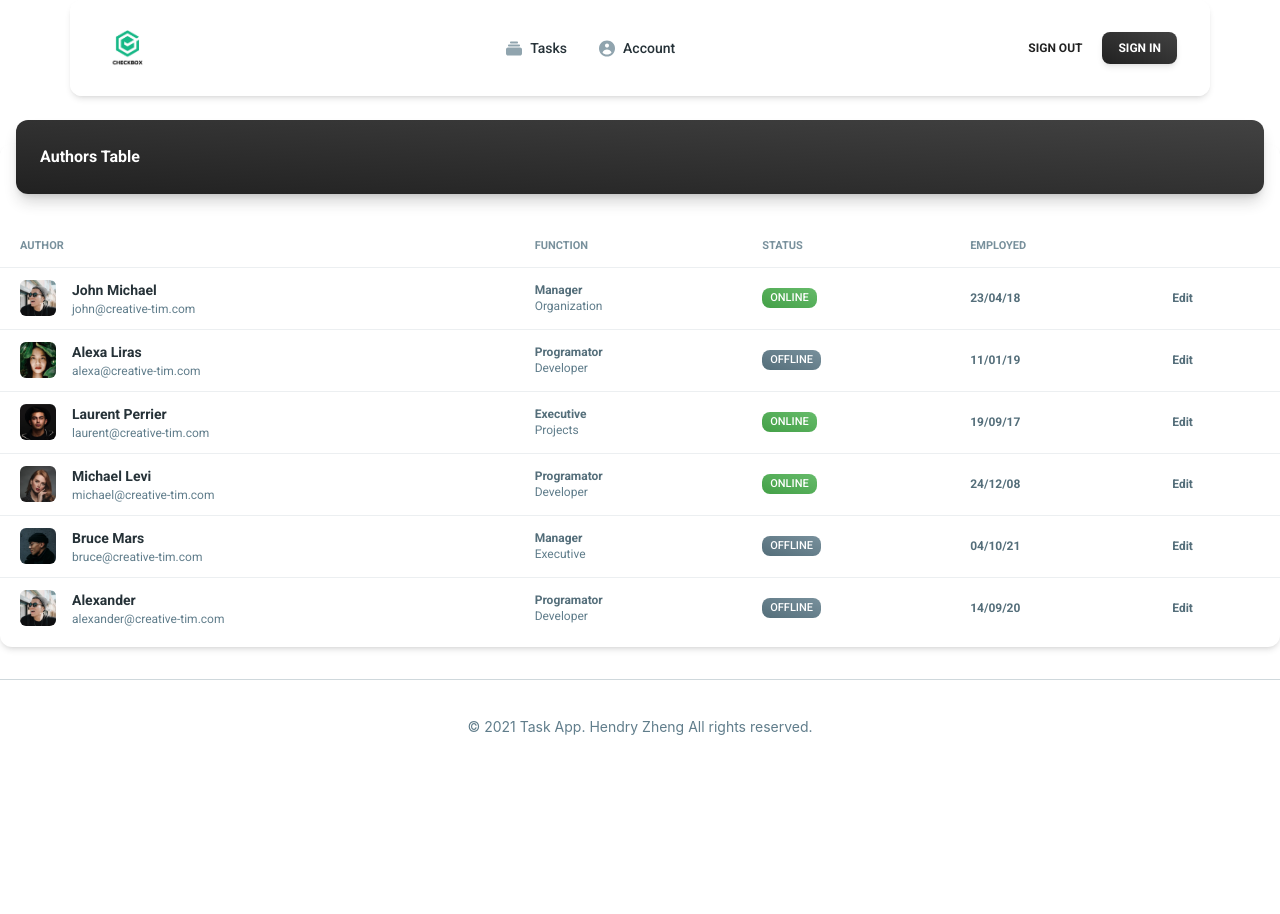
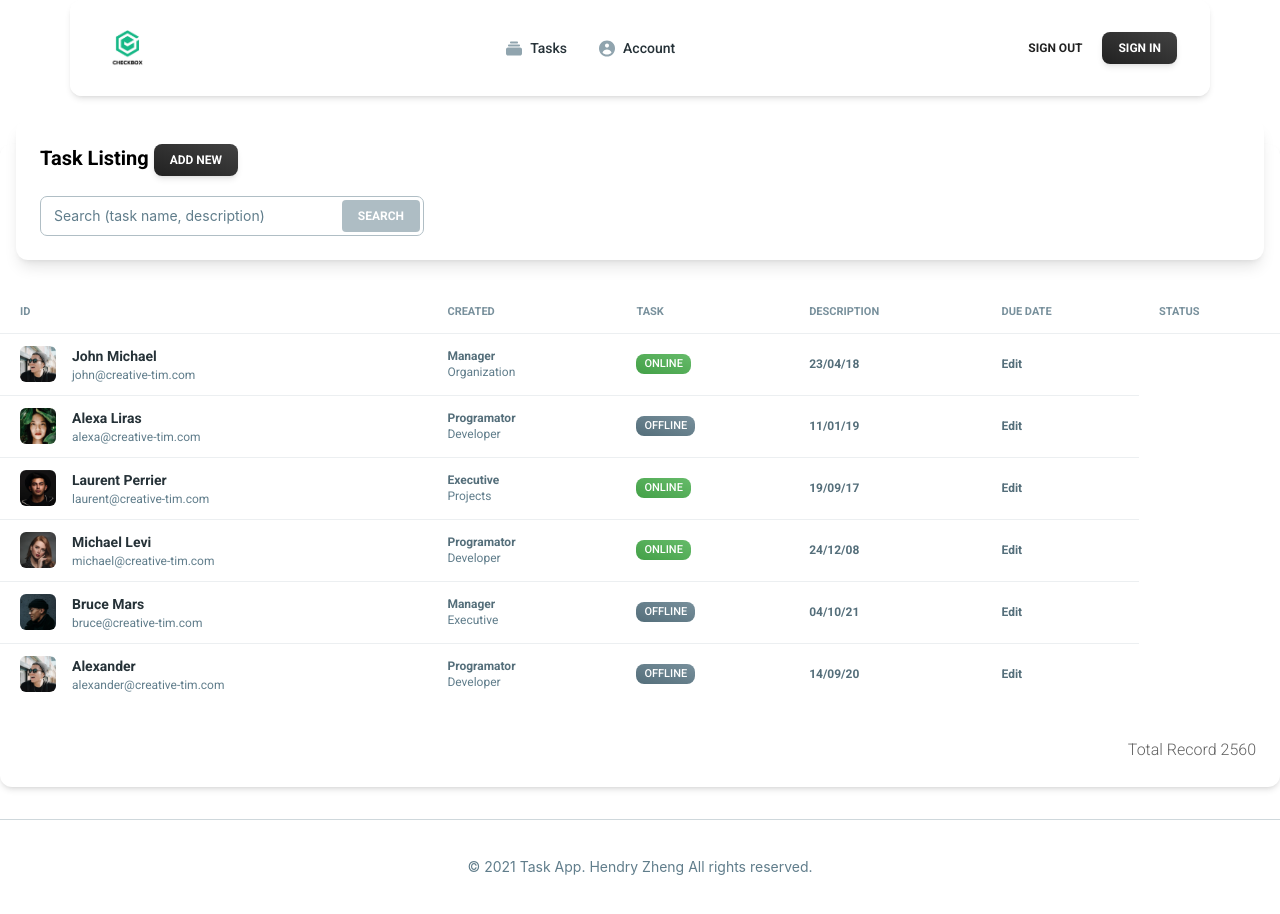
Before and after one commit to xen-HendryZheng/task-application-node-react, a React (Create React App) app in the folder frontend/: page /task in a window 1280 px wide. Before the commit the page ends 800 px from the top, so only its background shows below. Built offline with nearby package versions, Linux system fonts and the light colour scheme.

Commit message:
update css, add task form

```diff
--- a/frontend/src/components/HeaderNav.tsx
+++ b/frontend/src/components/HeaderNav.tsx
@@ -58,8 +58,8 @@ export function HeaderNav() {
           xmlns="http://www.w3.org/2000/svg"
         >
           <path
-            fill-rule="evenodd"
-            clip-rule="evenodd"
+            fillRule="evenodd"
+            clipRule="evenodd"
             d="M16 8.5C16 10.6217 15.1571 12.6566 13.6569 14.1569C12.1566 15.6571 10.1217 16.5 8 16.5C5.87827 16.5 3.84344 15.6571 2.34315 14.1569C0.842855 12.6566 0 10.6217 0 8.5C0 6.37827 0.842855 4.34344 2.34315 2.84315C3.84344 1.34285 5.87827 0.5 8 0.5C10.1217 0.5 12.1566 1.34285 13.6569 2.84315C15.1571 4.34344 16 6.37827 16 8.5ZM10 5.5C10 6.03043 9.78929 6.53914 9.41421 6.91421C9.03914 7.28929 8.53043 7.5 8 7.5C7.46957 7.5 6.96086 7.28929 6.58579 6.91421C6.21071 6.53914 6 6.03043 6 5.5C6 4.96957 6.21071 4.46086 6.58579 4.08579C6.96086 3.71071 7.46957 3.5 8 3.5C8.53043 3.5 9.03914 3.71071 9.41421 4.08579C9.78929 4.46086 10 4.96957 10 5.5ZM8 9.5C7.0426 9.49981 6.10528 9.77449 5.29942 10.2914C4.49356 10.8083 3.85304 11.5457 3.454 12.416C4.01668 13.0706 4.71427 13.5958 5.49894 13.9555C6.28362 14.3152 7.13681 14.5009 8 14.5C8.86319 14.5009 9.71638 14.3152 10.5011 13.9555C11.2857 13.5958 11.9833 13.0706 12.546 12.416C12.147 11.5457 11.5064 10.8083 10.7006 10.2914C9.89472 9.77449 8.9574 9.49981 8 9.5Z"
             fill="#90A4AE"
           />
--- /dev/null
+++ b/frontend/src/components/dialog/TaskForm.tsx
@@ -0,0 +1,84 @@
+import React from "react";
+import {
+  Button,
+  Dialog,
+  DialogHeader,
+  DialogBody,
+  DialogFooter,
+  Typography,
+  Input
+} from "@material-tailwind/react";
+
+interface TaskFormProps {
+    openDialog: boolean;
+    handler: () => void;
+}
+
+export function TaskFormDialog({openDialog, handler}: TaskFormProps ) {
+
+  return (
+    <>
+      <Dialog placeholder={''} open={openDialog} handler={handler}>
+        <DialogHeader placeholder={''}>Add New Task.</DialogHeader>
+        <DialogBody placeholder={''}>
+            <form className="mt-8 mb-2 w-80 max-w-screen-lg sm:w-96">
+                <div className="mb-1 flex flex-col gap-6">
+                <Typography placeholder={''} variant="h6" color="blue-gray" className="-mb-3">
+                    Your Name
+                </Typography>
+                <Input
+                    size="lg"
+                    placeholder="name@mail.com"
+                    className=" !border-t-blue-gray-200 focus:!border-t-gray-900"
+                    labelProps={{
+                    className: "before:content-none after:content-none",
+                    }}
+                    crossOrigin={''}
+                />
+                <Typography placeholder={''} variant="h6" color="blue-gray" className="-mb-3">
+                    Your Email
+                </Typography>
+                <Input
+                    size="lg"
+                    placeholder="name@mail.com"
+                    className=" !border-t-blue-gray-200 focus:!border-t-gray-900"
+                    labelProps={{
+                    className: "before:content-none after:content-none",
+                    }}
+                    crossOrigin={''}
+                />
+                <Typography placeholder={''} variant="h6" color="blue-gray" className="-mb-3">
+                    Password
+                </Typography>
+                <Input
+                    type="password"
+                    size="lg"
+                    placeholder="********"
+                    className=" !border-t-blue-gray-200 focus:!border-t-gray-900"
+                    labelProps={{
+                    className: "before:content-none after:content-none",
+                    }}
+                    crossOrigin={''}
+                />
+                </div>
+            </form>
+        </DialogBody>
+        <DialogFooter placeholder={''}>
+          <Button
+            placeholder={''}
+            variant="text"
+            color="red"
+            onClick={handler}
+            className="mr-1"
+          >
+            <span>Cancel</span>
+          </Button>
+          <Button placeholder={''} variant="gradient" color="green" onClick={handler}>
+            <span>Add Task</span>
+          </Button>
+        </DialogFooter>
+      </Dialog>
+    </>
+  );
+}
+export default TaskFormDialog;
--- a/frontend/src/pages/TaskPage.tsx
+++ b/frontend/src/pages/TaskPage.tsx
@@ -7,26 +7,68 @@ import {
     Chip,
     Tooltip,
     Progress,
+    Button,
+    Input,
+    CardFooter
 } from "@material-tailwind/react";
 import { EllipsisVerticalIcon } from "@heroicons/react/24/outline";
 
 import authorsTableData from "../data/authors-table-data";
+import React from "react";
+import TaskFormDialog from "../components/dialog/TaskForm";
 
 //Generate a simple task page with a form to add a task and a list of tasks in react
 const TaskPage = () => {
-    return(
+    const [searchKeyword, setSearchKeyword] = React.useState("");
+    const onChange = (e: React.ChangeEvent<HTMLInputElement>) => setSearchKeyword(e.target.value);
+    const [openDialog, setOpenDialog] = React.useState(false);
+
+    return (
+        <>
+            <TaskFormDialog openDialog={openDialog} handler={() => { setOpenDialog(!openDialog) }} />
             <div className="mt-12 mb-8 flex flex-col gap-12">
                 <Card placeholder={''}>
-        <CardHeader placeholder={''} variant="gradient" color="gray" className="mb-8 p-6">
-          <Typography placeholder={''} variant="h6" color="white">
-            Authors Table
+                    <CardHeader placeholder={''} className="mb-8 p-6">
+                        <Typography placeholder={''} variant="h5" color="black">
+                            Task Listing <Button
+                                size="sm"
+                                variant="gradient"
+                                className=""
+                                onClick={() => {
+                                    setOpenDialog(true)
+                                }}
+                                placeholder={''}>
+                                Add New
+                            </Button>
                         </Typography>
+                        <div className="mt-5 relative flex w-full max-w-[24rem]">
+                            <Input
+                                type="text"
+                                label="Search (task name, description)"
+                                value={searchKeyword}
+                                onChange={onChange}
+                                className="pr-20"
+                                containerProps={{
+                                    className: "min-w-0",
+                                }} crossOrigin={undefined} />
+                            <Button
+                                size="sm"
+                                color={searchKeyword ? "gray" : "blue-gray"}
+                                disabled={!searchKeyword}
+                                className="!absolute right-1 top-1 rounded"
+                                placeholder={''}>
+                                Search
+                            </Button>
+                        </div>
                     </CardHeader>
                     <CardBody placeholder={''} className="overflow-x-scroll px-0 pt-0 pb-2">
+
+
+
                         <table className="w-full min-w-[640px] table-auto">
                             <thead>
                                 <tr>
-                {["author", "function", "status", "employed", ""].map((el) => (
+                                    {["id", "created", "task", "description", "due date", "status"].map((el) => (
                                         <th
                                             key={el}
                                             className="border-b border-blue-gray-50 py-3 px-5 text-left"
@@ -45,8 +87,7 @@ const TaskPage = () => {
                             <tbody>
                                 {authorsTableData.map(
                                     ({ img, name, email, job, online, date }, key) => {
-                  const className = `py-3 px-5 ${
-                    key === authorsTableData.length - 1
+                                        const className = `py-3 px-5 ${key === authorsTableData.length - 1
                                             ? ""
                                             : "border-b border-blue-gray-50"
                                             }`;
@@ -70,10 +111,10 @@ const TaskPage = () => {
                                                     </div>
                                                 </td>
                                                 <td className={className}>
-                        <Typography  placeholder={''} className="text-xs font-semibold text-blue-gray-600">
+                                                    <Typography placeholder={''} className="text-xs font-semibold text-blue-gray-600">
                                                         {job[0]}
                                                     </Typography>
-                        <Typography  placeholder={''} className="text-xs font-normal text-blue-gray-500">
+                                                    <Typography placeholder={''} className="text-xs font-normal text-blue-gray-500">
                                                         {job[1]}
                                                     </Typography>
                                                 </td>
@@ -86,7 +127,7 @@ const TaskPage = () => {
                                                     />
                                                 </td>
                                                 <td className={className}>
-                        <Typography  placeholder={''} className="text-xs font-semibold text-blue-gray-600">
+                                                    <Typography placeholder={''} className="text-xs font-semibold text-blue-gray-600">
                                                         {date}
                                                     </Typography>
                                                 </td>
@@ -107,8 +148,17 @@ const TaskPage = () => {
                             </tbody>
                         </table>
                     </CardBody>
+                    <CardFooter
+                        className="ml-6"
+                        placeholder={''} >
+                        <Typography className="float-right" placeholder={''} color="gray">
+                            Total Record 2560
+                        </Typography>
+                    </CardFooter>
                 </Card>
             </div>
+        </>
+
     );
 }
 export default TaskPage;
```
Lines whose indentation alone changed are shown as unchanged.
